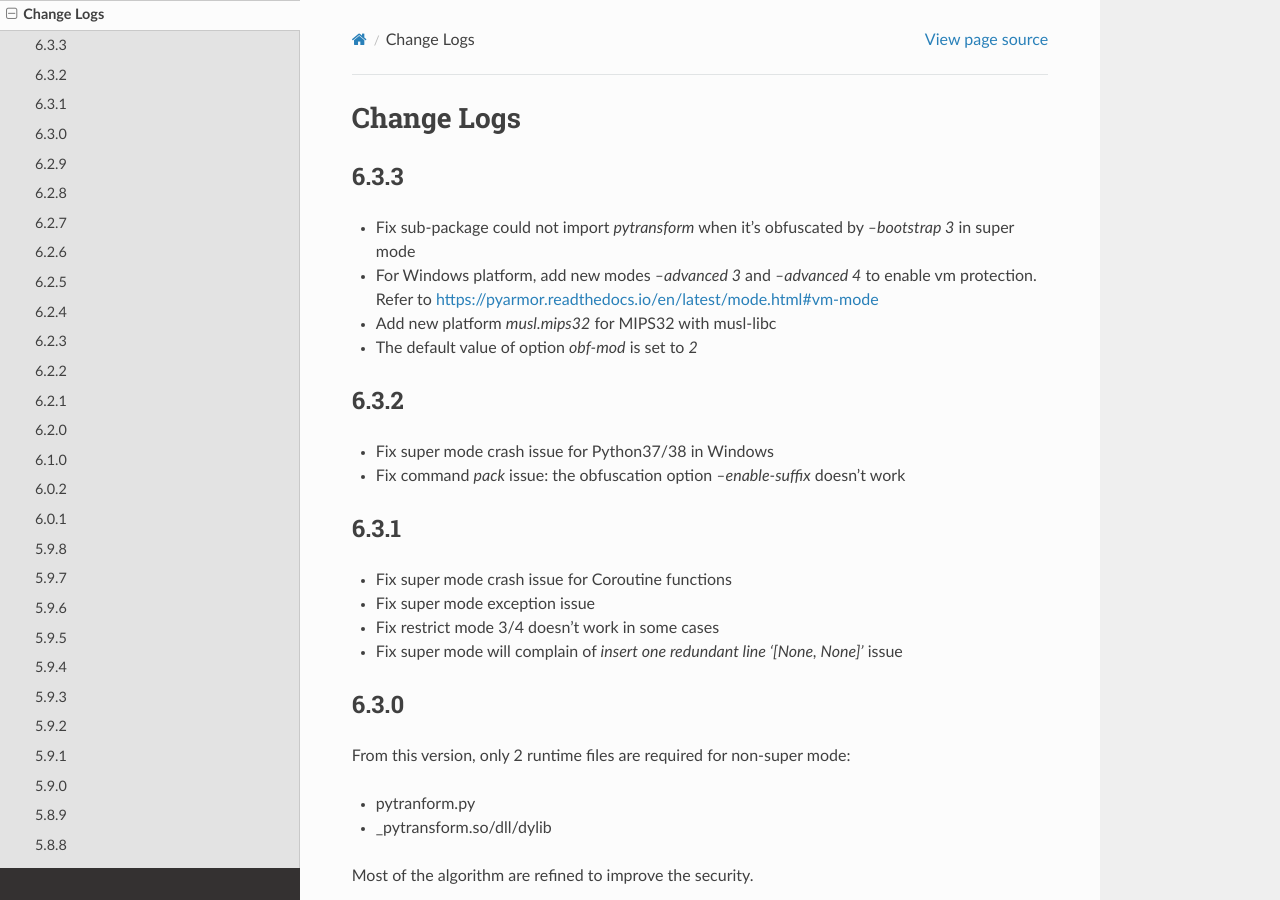
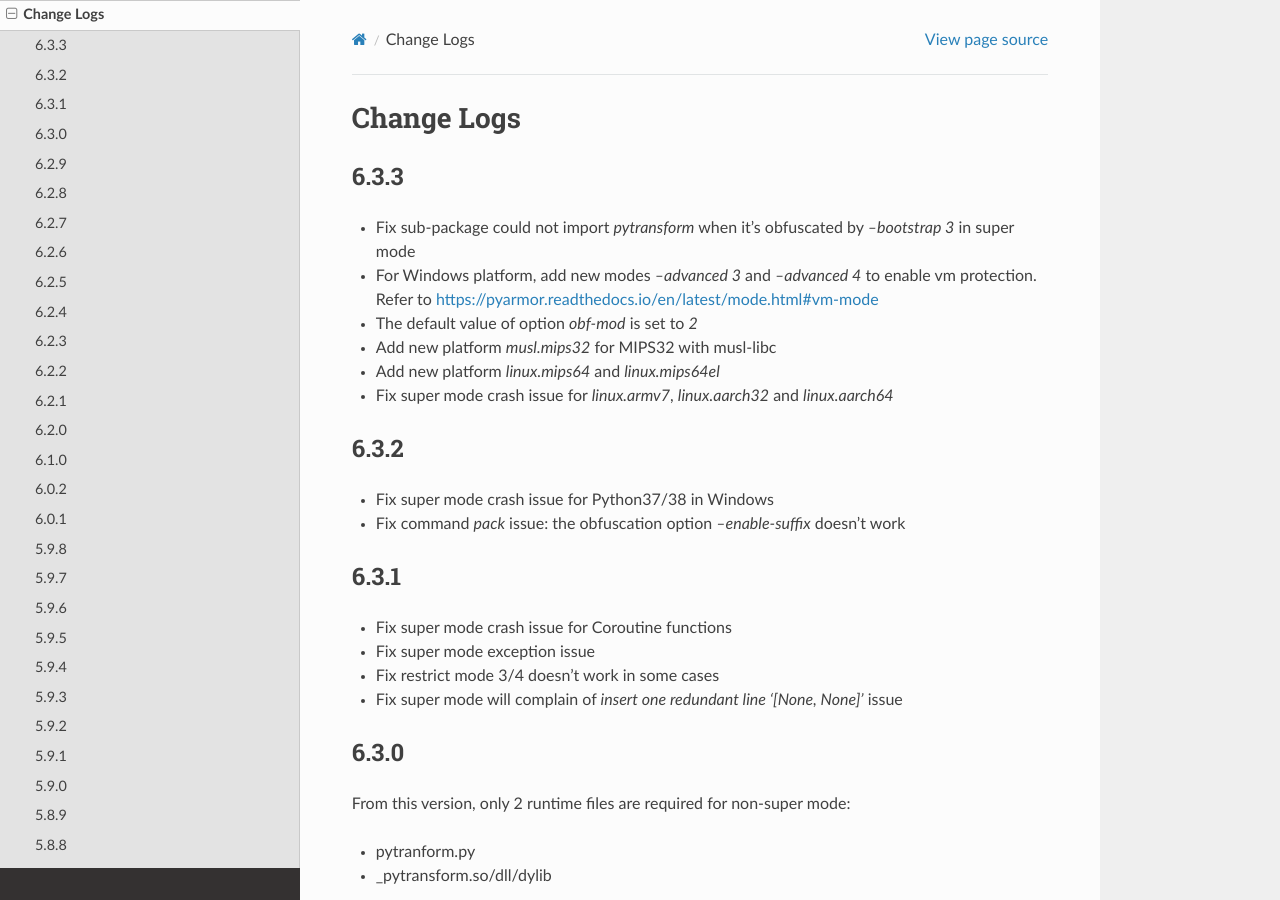
Before and after one commit to dashingsoft/pyarmor, a Sphinx documentation site: the page built from docs/change-logs.rst, in a window 1280 px wide and 900 px high. Built offline with Sphinx 7.4.7 and the Read the Docs theme 2.0.0, drawn with Linux system fonts in a browser that asks for light colours.

Commit message:
Add change logs

```diff
--- a/docs/change-logs.rst
+++ b/docs/change-logs.rst
@@ -10,8 +10,10 @@
 * For Windows platform, add new modes `--advanced 3` and `--advanced 4` to
   enable vm protection.
   Refer to https://pyarmor.readthedocs.io/en/latest/mode.html#vm-mode
+* The default value of option `obf-mod` is set to `2`
 * Add new platform `musl.mips32` for MIPS32 with musl-libc
-* The default value of option `obf-mod` is set to `2`
+* Add new platform `linux.mips64` and `linux.mips64el`
+* Fix super mode crash issue for `linux.armv7`, `linux.aarch32` and `linux.aarch64`
 
 6.3.2
 -----
```
